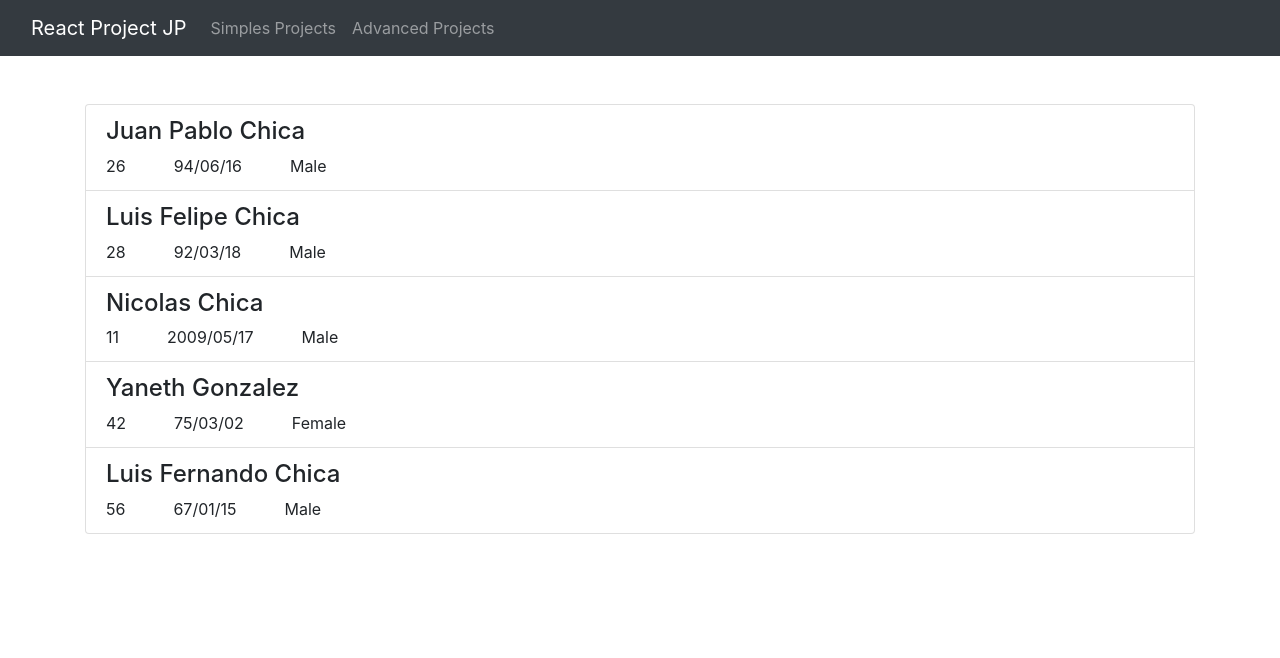
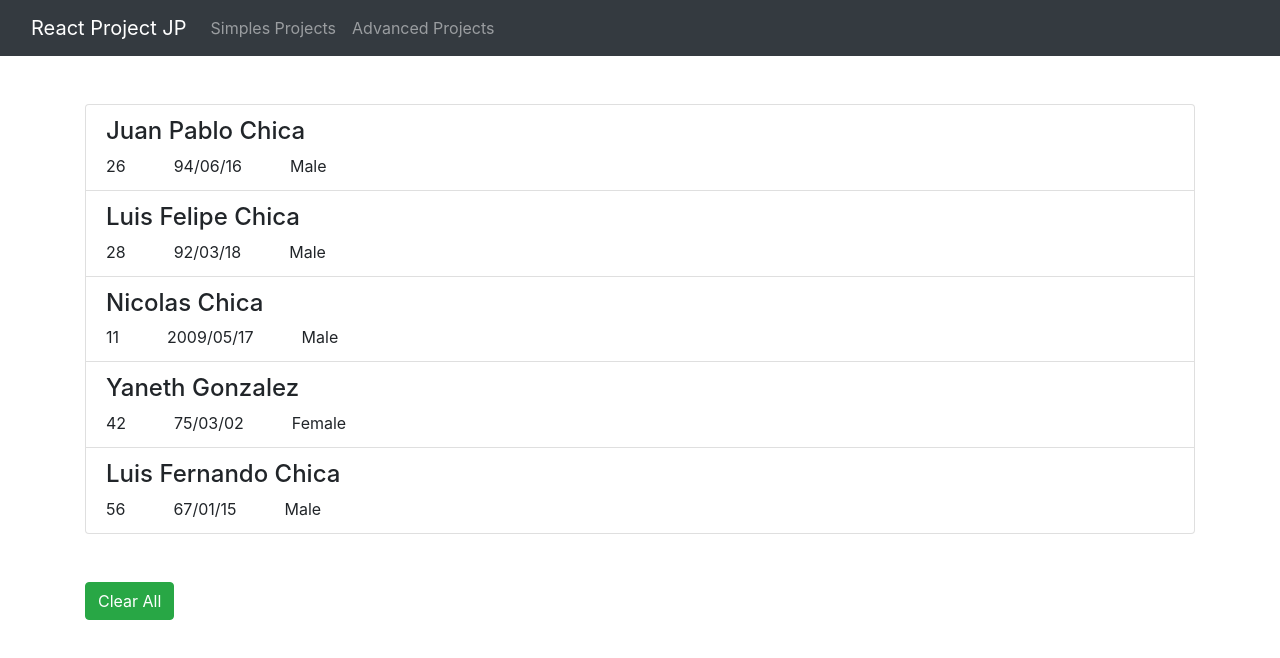
Before and after one commit to juanpchica/react-projects-jp, a React (Create React App) app: page /birthdayReminder in a window 1280 px wide. Shown: the top 658 px of the page. Built offline with nearby package versions, Linux system fonts and the light colour scheme.

Commit message:
useState and useEffect added to this example birthdayReminder

```diff
--- a/src/pages/simple/BirthdayReminder.js
+++ b/src/pages/simple/BirthdayReminder.js
@@ -1,11 +1,17 @@
-import React from "react";
+import React, { useState, useEffect } from "react";
+
 import { data } from "../../pages/data";
 const BirthdayReminder = () => {
+  const [people, setPeople] = useState(data);
+
+  useEffect(() => {
+    console.log("component rendered");
+  });
   return (
     <React.Fragment>
       <section className="container">
         <ul className="list-group mt-5">
-          {data.map((person) => {
+          {people.map((person) => {
             return (
               <li className="list-group-item" key={person.id}>
                 <h4>{person.name}</h4>
@@ -18,6 +24,14 @@ const BirthdayReminder = () => {
             );
           })}
         </ul>
+
+        <button
+          className="btn btn-success btn-large mt-5"
+          type="button"
+          onClick={() => setPeople([])}
+        >
+          Clear All
+        </button>
       </section>
     </React.Fragment>
   );
```
Also changed, not shown: 1 other file (tests, documents, lock files or other folders).
